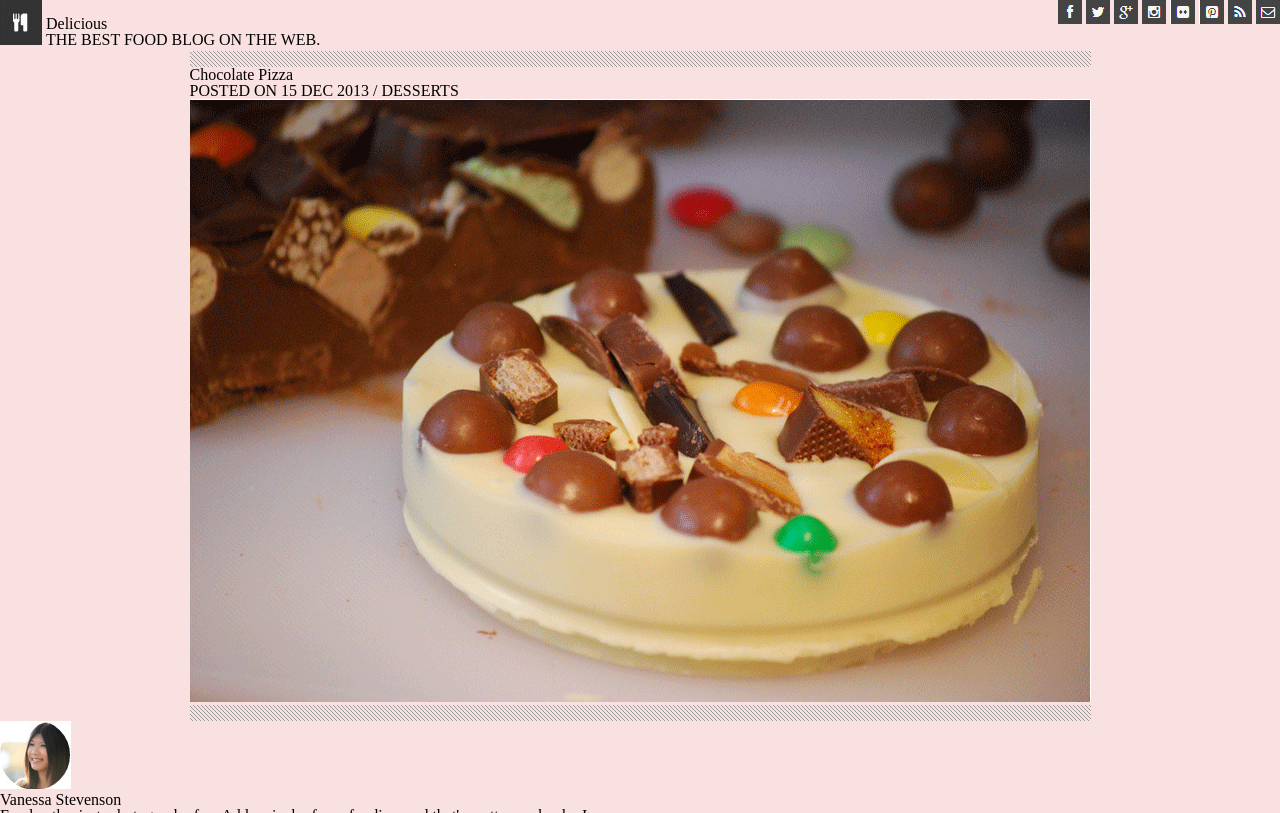
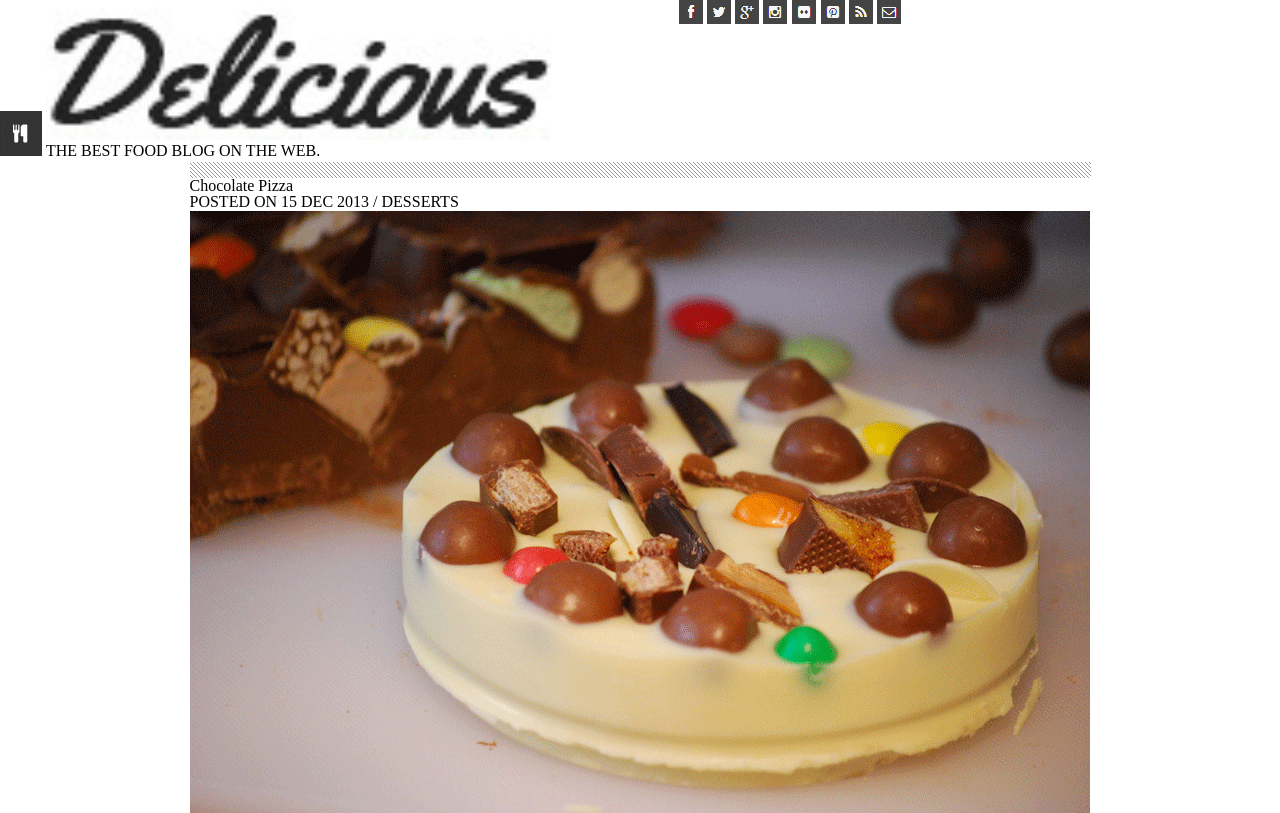
Before and after one commit to harlenlopez/chocolate-pizza-1, a plain HTML site: page index.html in a window 1280 px wide. Shown: the top 813 px of the page. Drawn offline with Linux system fonts and the light colour scheme.

Commit message:
Added Delicious image.

```diff
--- a/css/style.css
+++ b/css/style.css
@@ -8,7 +8,7 @@
 }
 
 body {
-  background-color: rgb(250, 225, 225);
+  background-color: #fff;
 }
 
 hr {
@@ -23,7 +23,8 @@ hr {
 /* Header Styling */
 /******************/
 header {
-  width: 100%;
+  width: 901px;
+  margin: auto;
   display: inline-block;
 }
 
--- a/index.html
+++ b/index.html
@@ -13,7 +13,7 @@
       <div class="logo-section">
         <img src="./img/logo.png" alt="Logo Image" />
         <div class="logo-text">
-          <h1>Delicious</h1>
+          <img class="delicious" src="./img/Delicious.jpg" alt="Delicious" />
           <p>THE BEST FOOD BLOG ON THE WEB.</p>
         </div>
       </div>
```
Also changed, not shown: img/Delicious.jpg (added).
